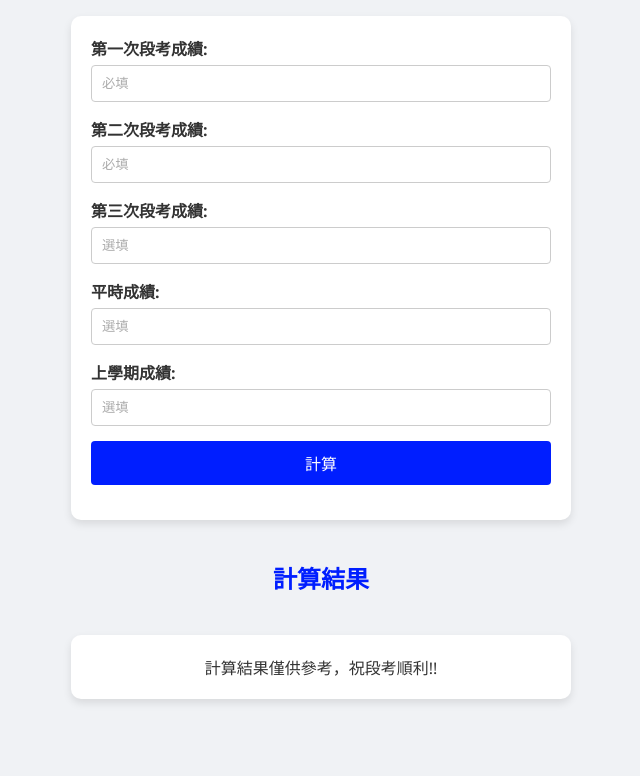
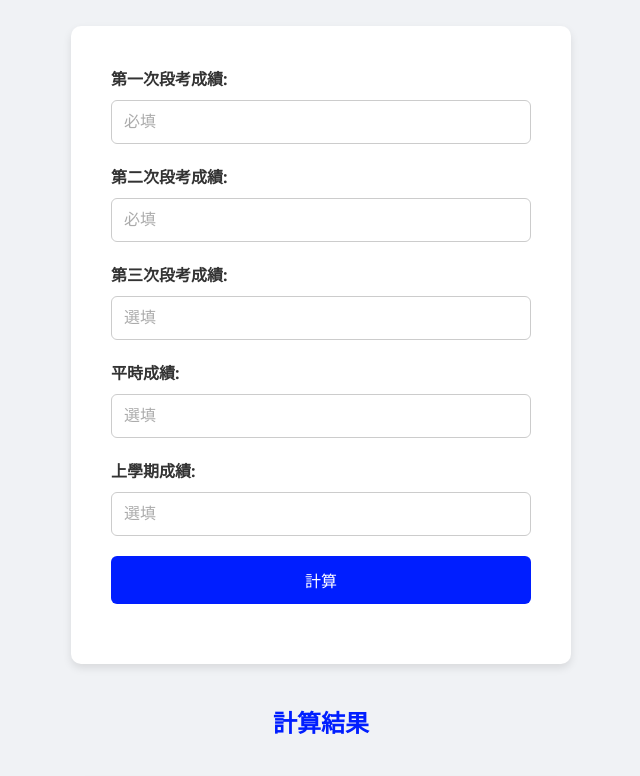
Before and after one commit to zichun808/zichun808.github.io, a plain HTML site: page index.html in a window 1280 px wide. Shown: the part 123-899 px from the top of the page, without its empty margins (319-959 px from the left). Before the commit the page ends 872 px from the top, so only its background shows below. Drawn offline with Linux system fonts and the light colour scheme.

Commit message:
Update index.html

```diff
--- a/index.html
+++ b/index.html
@@ -15,7 +15,7 @@
             justify-content: center;
             min-height: 100vh;
             margin: 0;
-            padding: 10px;
+            padding: 20px;
             box-sizing: border-box;
         }
         h1, h2 {
@@ -24,7 +24,7 @@
         }
         form {
             background-color: #ffffff;
-            padding: 20px;
+            padding: 30px;
             border-radius: 10px;
             box-shadow: 0 4px 8px rgba(0, 0, 0, 0.1);
             max-width: 500px;
@@ -34,16 +34,17 @@
         }
         label {
             font-weight: bold;
-            margin-bottom: 5px;
+            margin-bottom: 10px;
             display: block;
         }
         input, button {
             width: 100%;
-            padding: 10px;
-            margin-bottom: 15px;
+            padding: 12px;
+            margin-bottom: 20px;
             border: 1px solid #ccc;
-            border-radius: 4px;
+            border-radius: 6px;
             box-sizing: border-box;
+            font-size: 16px;
         }
         input::placeholder {
             color: #888;
@@ -54,7 +55,6 @@
             color: white;
             border: none;
             cursor: pointer;
-            font-size: 16px;
         }
         button:hover {
             background-color: #0056ff;
@@ -77,15 +77,22 @@
         }
         @media (min-width: 768px) and (max-width: 991px) {
             body {
-                padding: 20px;
+                padding: 30px;
+            }
+            form {
+                padding: 25px;
             }
         }
         @media (min-width: 992px) {
             body {
-                padding: 30px;
+                padding: 40px;
+            }
+            form {
+                padding: 40px;
             }
         }
     </style>
+
 </head>
 <body>
     <h1>計算學期成績</h1>
```
